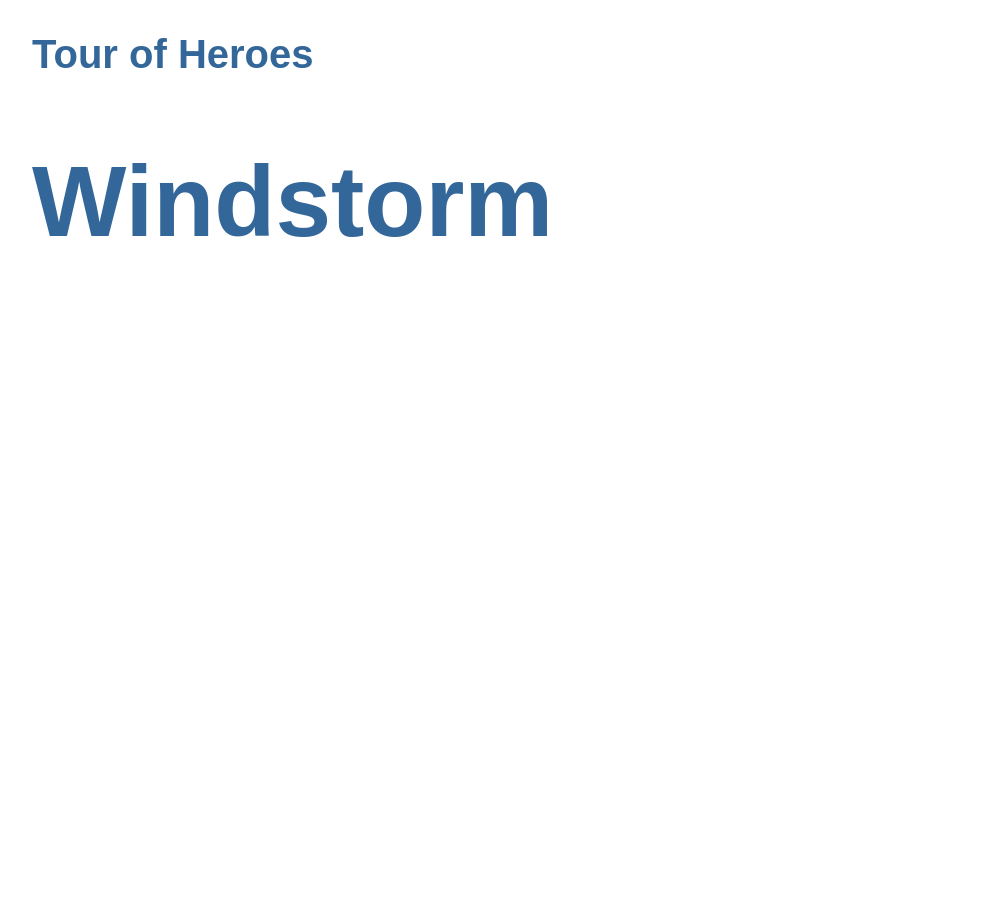
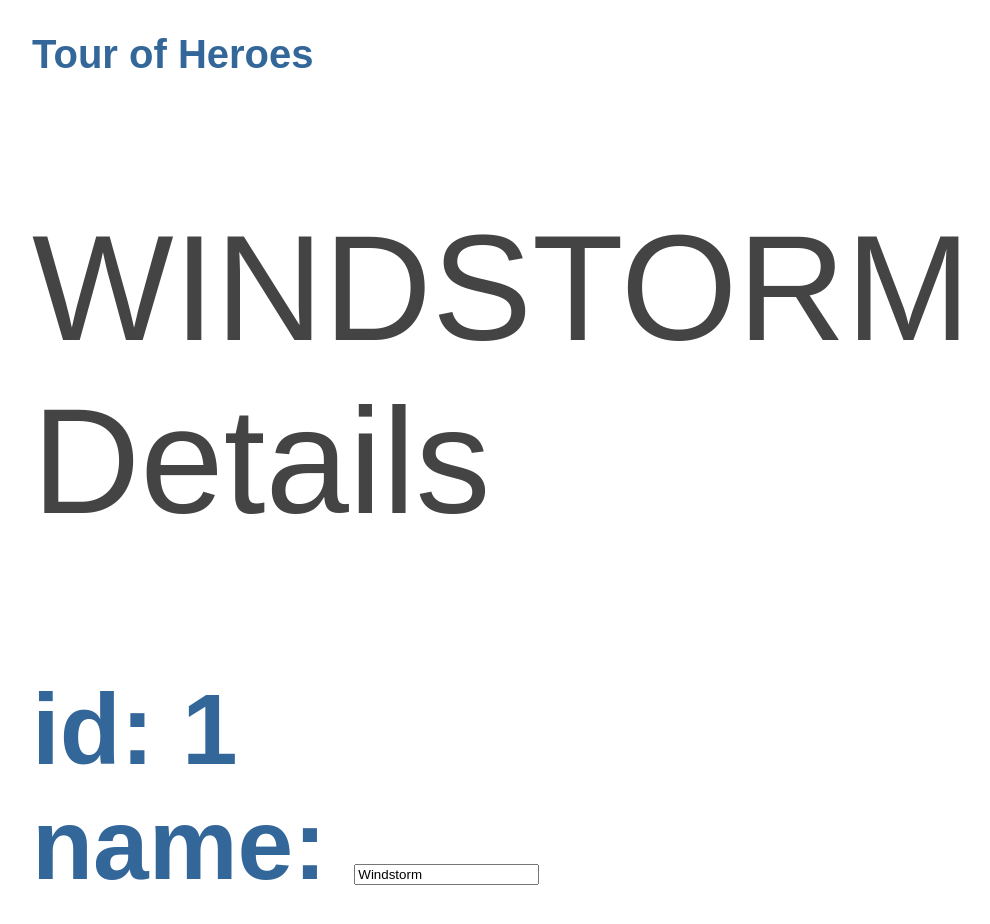
Before and after one commit to yukoono/angular-tour-of-heroes, an Angular app: page / in a window 1280 px wide. Shown: the top 924 px of the page, without its empty margins (0-990 px from the left). Before the commit the page ends 800 px from the top, so only its background shows below. Built offline with nearby package versions, Linux system fonts and the light colour scheme.

Commit message:
heroの名前をformで変更するようにする

```diff
--- a/src/app/app.module.ts
+++ b/src/app/app.module.ts
@@ -1,5 +1,6 @@
 import { BrowserModule } from '@angular/platform-browser';
 import { NgModule } from '@angular/core';
+import { FormsModule } from '@angular/forms';
 
 import { AppRoutingModule } from './app-routing.module';
 import { AppComponent } from './app.component';
@@ -12,6 +13,7 @@ import { HeroesComponent } from './heroes/heroes.component';
   ],
   imports: [
     BrowserModule,
+    FormsModule,
     AppRoutingModule
   ],
   providers: [],
--- a/src/app/heroes/heroes.component.html
+++ b/src/app/heroes/heroes.component.html
@@ -1 +1,7 @@
-{{hero}}
+<h2>{{hero.name | uppercase}} Details</h2>
+<div><span>id: </span>{{hero.id}}</div>
+<div>
+  <label>name:
+    <input [(ngModel)]="hero.name" placeholder="name"/>
+  </label>
+</div>
--- a/src/app/heroes/heroes.component.ts
+++ b/src/app/heroes/heroes.component.ts
@@ -1,4 +1,5 @@
 import { Component, OnInit } from '@angular/core';
+import { Hero } from '../hero';
 
 @Component({
   selector: 'app-heroes',
@@ -6,10 +7,12 @@ import { Component, OnInit } from '@angular/core';
   styleUrls: ['./heroes.component.css']
 })
 export class HeroesComponent implements OnInit {
+  hero: Hero = {
+    id: 1,
+    name: 'Windstorm'
+  }
 
   constructor() { }
-
-  hero = 'Windstorm';
 
   ngOnInit() {
   }
--- a/src/styles.css
+++ b/src/styles.css
@@ -1,4 +1,3 @@
-/* You can add global styles to this file, and also import other style files */
 /* Application-wide Styles */
 h1 {
   color: #369;
```
